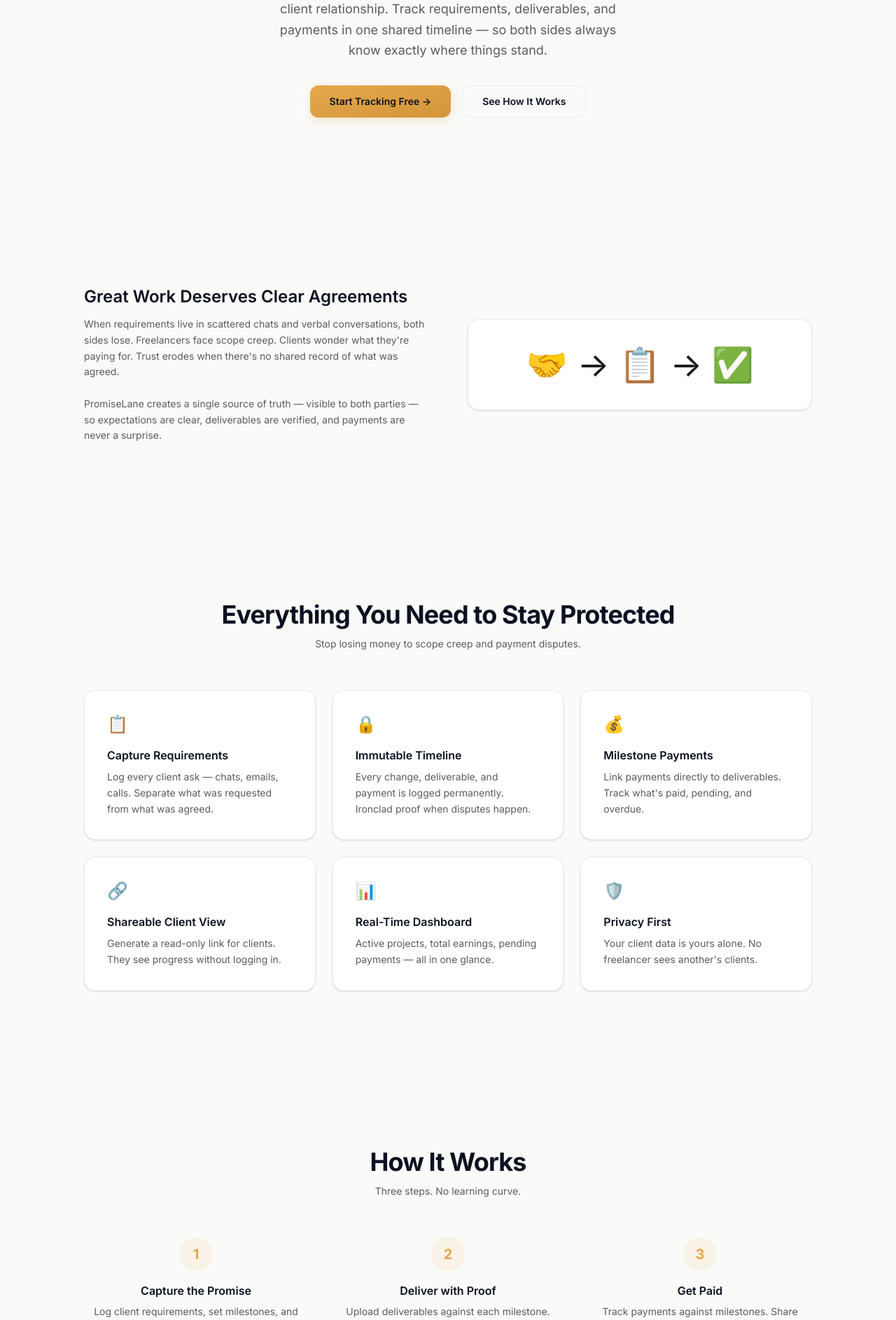
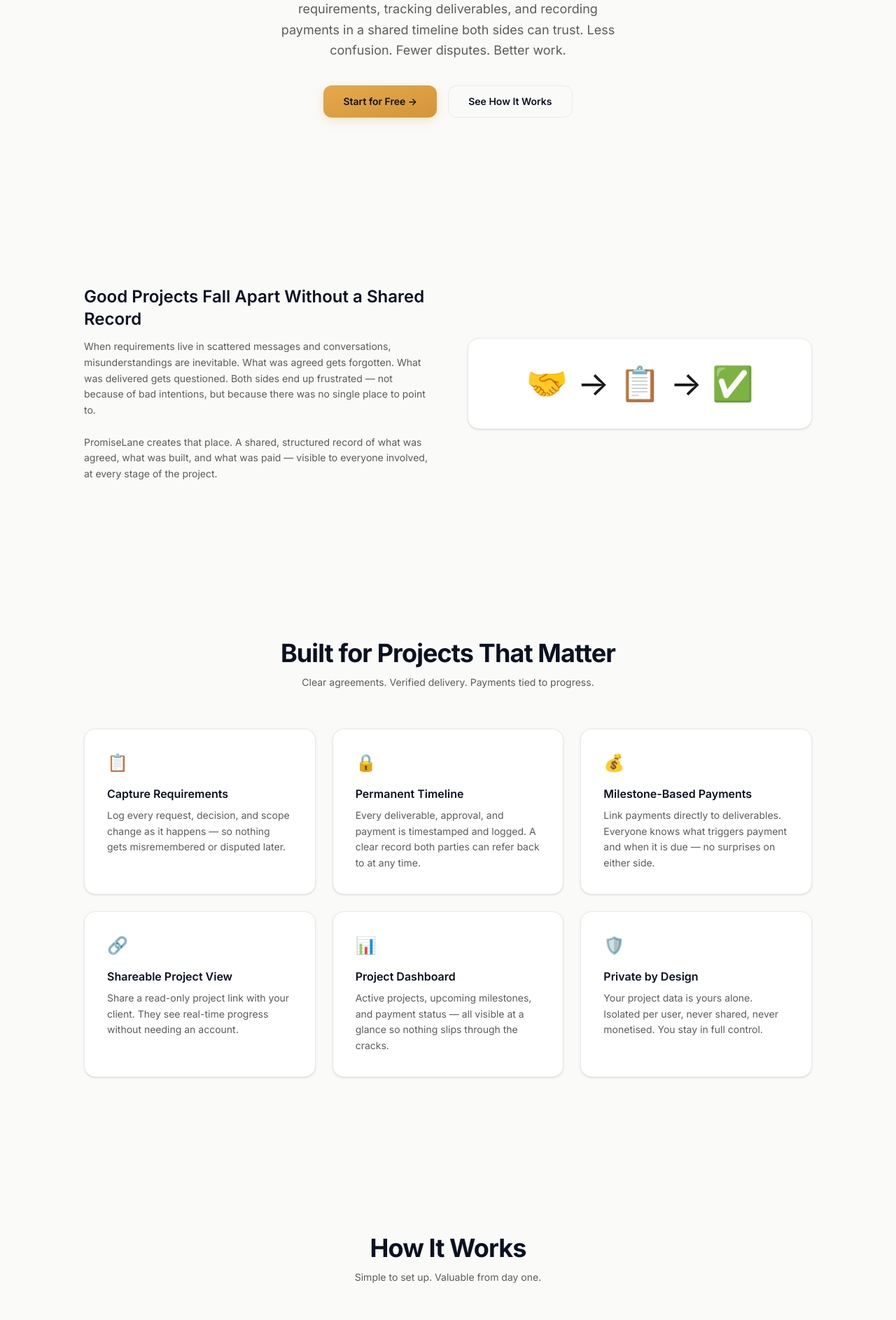
Before and after one commit to Dev-Sooraj-Git/promiselane-frontend, a React (Vite) app: page / in a window 1280 px wide. Shown: the part 520-2406 px from the top of the page at 70% size. Built offline with nearby package versions, Linux system fonts and the light colour scheme.

Commit message:
Refine landing page messaging for clarity and professionalism

```diff
--- a/src/pages/Home.jsx
+++ b/src/pages/Home.jsx
@@ -3,6 +3,7 @@
 export default function Home() {
     return (
         <div className="min-h-screen bg-bg text-text font-sans antialiased">
+
             {/* Navigation */}
             <nav className="flex justify-between items-center px-6 md:px-14 py-5 border-b border-border bg-bg/85 backdrop-blur-md sticky top-0 z-50">
                 <Link to="/" className="flex items-center gap-3">
@@ -28,16 +29,18 @@
                     Now in Active Development
                 </div>
                 <h1 className="text-4xl md:text-6xl font-bold tracking-tight text-primary leading-[1.1] mb-5">
-                    From <span className="bg-gradient-to-br from-[#D4953A] to-accent bg-clip-text text-transparent">Promise</span> to Payment.<br />All in One Place.
+                    Every Project.<br />
+                    Every <span className="bg-gradient-to-br from-[#D4953A] to-accent bg-clip-text text-transparent">Agreement</span>.<br />
+                    One Place.
                 </h1>
                 <p className="text-base md:text-lg text-text-secondary max-w-lg mx-auto mb-9 leading-relaxed">
-                    The project governance platform that brings clarity to every client relationship.
-                    Track requirements, deliverables, and payments in one shared timeline —
-                    so both sides always know exactly where things stand.
+                    PromiseLane brings structure to client projects — capturing requirements,
+                    tracking deliverables, and recording payments in a shared timeline both
+                    sides can trust. Less confusion. Fewer disputes. Better work.
                 </p>
                 <div className="flex gap-4 justify-center flex-wrap">
                     <Link to="/register" className="inline-flex items-center gap-2 px-7 py-3 rounded-xl text-sm font-semibold bg-gradient-to-br from-accent to-[#D4953A] text-primary shadow-[0_4px_14px_rgba(229,168,75,0.25)] hover:shadow-[0_8px_24px_rgba(229,168,75,0.35)] hover:-translate-y-0.5 transition-all">
-                        Start Tracking Free →
+                        Start for Free →
                     </Link>
                     <a href="#how" className="inline-flex items-center gap-2 px-7 py-3 rounded-xl text-sm font-semibold text-primary border border-border hover:border-accent hover:bg-accent/5 transition-all">
                         See How It Works
@@ -45,18 +48,23 @@
                 </div>
             </section>
 
-           {/* Problem / Solution */}
+            {/* Problem / Solution */}
             <section className="max-w-6xl mx-auto px-6 md:px-14 py-20 md:py-28">
                 <div className="grid grid-cols-1 md:grid-cols-2 gap-14 items-center">
                     <div>
-                        <h3 className="text-2xl font-semibold text-primary mb-3">Great Work Deserves Clear Agreements</h3>
+                        <h3 className="text-2xl font-semibold text-primary mb-3">
+                            Good Projects Fall Apart Without a Shared Record
+                        </h3>
                         <p className="text-text-secondary text-sm leading-relaxed">
-                            When requirements live in scattered chats and verbal conversations, both sides lose.
-                            Freelancers face scope creep. Clients wonder what they're paying for.
-                            Trust erodes when there's no shared record of what was agreed.
+                            When requirements live in scattered messages and conversations,
+                            misunderstandings are inevitable. What was agreed gets forgotten.
+                            What was delivered gets questioned. Both sides end up frustrated —
+                            not because of bad intentions, but because there was no single
+                            place to point to.
                             <br /><br />
-                            PromiseLane creates a single source of truth — visible to both parties —
-                            so expectations are clear, deliverables are verified, and payments are never a surprise.
+                            PromiseLane creates that place. A shared, structured record of
+                            what was agreed, what was built, and what was paid — visible to
+                            everyone involved, at every stage of the project.
                         </p>
                     </div>
                     <div className="bg-card border border-border rounded-2xl p-10 text-center text-5xl shadow-sm">
@@ -68,17 +76,45 @@
             {/* Features */}
             <section id="features" className="max-w-6xl mx-auto px-6 md:px-14 py-20 md:py-28">
                 <div className="text-center mb-14">
-                    <h2 className="text-3xl md:text-4xl font-bold tracking-tight text-primary mb-3">Everything You Need to Stay Protected</h2>
-                    <p className="text-text-secondary text-sm max-w-md mx-auto">Stop losing money to scope creep and payment disputes.</p>
+                    <h2 className="text-3xl md:text-4xl font-bold tracking-tight text-primary mb-3">
+                        Built for Projects That Matter
+                    </h2>
+                    <p className="text-text-secondary text-sm max-w-md mx-auto">
+                        Clear agreements. Verified delivery. Payments tied to progress.
+                    </p>
                 </div>
                 <div className="grid grid-cols-1 md:grid-cols-3 gap-6">
                     {[
-                        { icon: '📋', title: 'Capture Requirements', desc: 'Log every client ask — chats, emails, calls. Separate what was requested from what was agreed.' },
-                        { icon: '🔒', title: 'Immutable Timeline', desc: 'Every change, deliverable, and payment is logged permanently. Ironclad proof when disputes happen.' },
-                        { icon: '💰', title: 'Milestone Payments', desc: 'Link payments directly to deliverables. Track what\'s paid, pending, and overdue.' },
-                        { icon: '🔗', title: 'Shareable Client View', desc: 'Generate a read-only link for clients. They see progress without logging in.' },
-                        { icon: '📊', title: 'Real-Time Dashboard', desc: 'Active projects, total earnings, pending payments — all in one glance.' },
-                        { icon: '🛡️', title: 'Privacy First', desc: 'Your client data is yours alone. No freelancer sees another\'s clients.' },
+                        {
+                            icon: '📋',
+                            title: 'Capture Requirements',
+                            desc: 'Log every request, decision, and scope change as it happens — so nothing gets misremembered or disputed later.'
+                        },
+                        {
+                            icon: '🔒',
+                            title: 'Permanent Timeline',
+                            desc: 'Every deliverable, approval, and payment is timestamped and logged. A clear record both parties can refer back to at any time.'
+                        },
+                        {
+                            icon: '💰',
+                            title: 'Milestone-Based Payments',
+                            desc: 'Link payments directly to deliverables. Everyone knows what triggers payment and when it is due — no surprises on either side.'
+                        },
+                        {
+                            icon: '🔗',
+                            title: 'Shareable Project View',
+                            desc: 'Share a read-only project link with your client. They see real-time progress without needing an account.'
+                        },
+                        {
+                            icon: '📊',
+                            title: 'Project Dashboard',
+                            desc: 'Active projects, upcoming milestones, and payment status — all visible at a glance so nothing slips through the cracks.'
+                        },
+                        {
+                            icon: '🛡️',
+                            title: 'Private by Design',
+                            desc: 'Your project data is yours alone. Isolated per user, never shared, never monetised. You stay in full control.'
+                        },
                     ].map((f, i) => (
                         <div key={i} className="bg-card border border-border rounded-2xl p-8 shadow-sm hover:shadow-lg hover:-translate-y-1 transition-all duration-300">
                             <div className="text-2xl mb-4">{f.icon}</div>
@@ -93,13 +129,25 @@
             <section id="how" className="max-w-6xl mx-auto px-6 md:px-14 py-20 md:py-28">
                 <div className="text-center mb-14">
                     <h2 className="text-3xl md:text-4xl font-bold tracking-tight text-primary mb-3">How It Works</h2>
-                    <p className="text-text-secondary text-sm">Three steps. No learning curve.</p>
+                    <p className="text-text-secondary text-sm">Simple to set up. Valuable from day one.</p>
                 </div>
                 <div className="grid grid-cols-1 md:grid-cols-3 gap-10">
                     {[
-                        { step: '1', title: 'Capture the Promise', desc: 'Log client requirements, set milestones, and agree on scope — all in one place.' },
-                        { step: '2', title: 'Deliver with Proof', desc: 'Upload deliverables against each milestone. Every action is timestamped and logged.' },
-                        { step: '3', title: 'Get Paid', desc: 'Track payments against milestones. Share progress with clients. Zero disputes.' },
+                        {
+                            step: '1',
+                            title: 'Define the Scope',
+                            desc: 'Create a project, log requirements, and set milestones with clear deliverables and payment amounts — before work begins.'
+                        },
+                        {
+                            step: '2',
+                            title: 'Deliver Transparently',
+                            desc: 'Upload deliverables against each milestone. Share a live project view with your client so they follow progress in real time.'
+                        },
+                        {
+                            step: '3',
+                            title: 'Close With Confidence',
+                            desc: 'Record payments against completed milestones. Wrap every project with a clear, documented record of what was done and paid.'
+                        },
                     ].map((s, i) => (
                         <div key={i} className="text-center">
                             <div className="w-12 h-12 rounded-full bg-accent/10 text-accent flex items-center justify-center text-xl font-bold mx-auto mb-4">{s.step}</div>
@@ -113,8 +161,13 @@
             {/* CTA */}
             <section className="max-w-5xl mx-auto px-6 md:px-14 py-16">
                 <div className="bg-gradient-to-br from-primary to-primary-surface rounded-2xl p-12 md:p-16 text-center text-white">
-                    <h2 className="text-2xl md:text-3xl font-bold text-[#F5F5F5] mb-3">Ready to Take Control of Your Freelance Projects?</h2>
-                    <p className="text-[#8A8FA3] text-sm mb-7 max-w-md mx-auto">Join freelancers who track promises, not just payments. Start free. No credit card required.</p>
+                    <h2 className="text-2xl md:text-3xl font-bold text-[#F5F5F5] mb-3">
+                        Projects Work Better When Everyone Is Aligned
+                    </h2>
+                    <p className="text-[#8A8FA3] text-sm mb-7 max-w-md mx-auto">
+                        Start your first project in minutes. No credit card required.
+                        Free to use while in active development.
+                    </p>
                     <Link to="/register" className="inline-flex items-center gap-2 px-8 py-3.5 rounded-xl text-sm font-semibold bg-gradient-to-br from-accent to-[#D4953A] text-primary shadow-[0_4px_14px_rgba(229,168,75,0.25)] hover:shadow-[0_8px_24px_rgba(229,168,75,0.35)] hover:-translate-y-0.5 transition-all">
                         Create Your Free Account →
                     </Link>
@@ -123,10 +176,11 @@
 
             {/* Footer */}
             <footer className="border-t border-border py-7 text-center text-text-muted text-xs space-x-4">
-                <span>© 2026 PromiseLane. From promise to payment.</span>
+                <span>© 2026 PromiseLane. Clarity for every project.</span>
                 <Link to="/privacy" className="hover:underline">Privacy Policy</Link>
                 <Link to="/feedback" className="hover:underline">Feedback</Link>
             </footer>
+
         </div>
     );
 }
```
